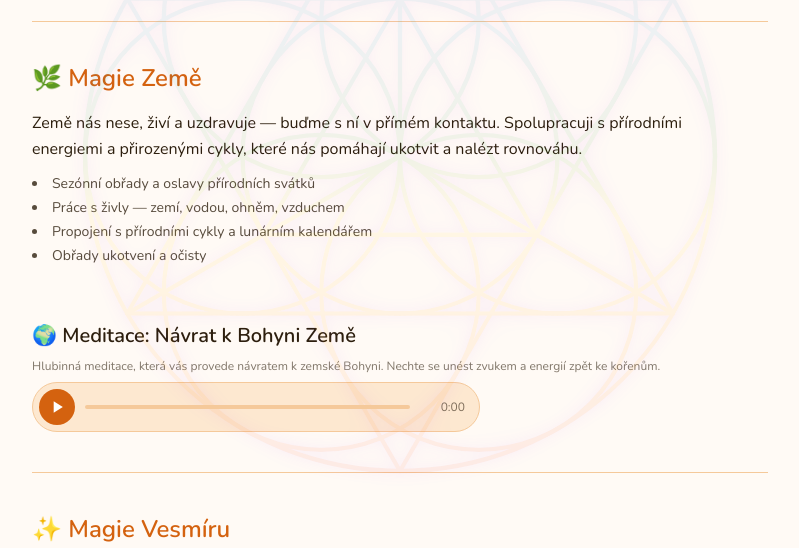
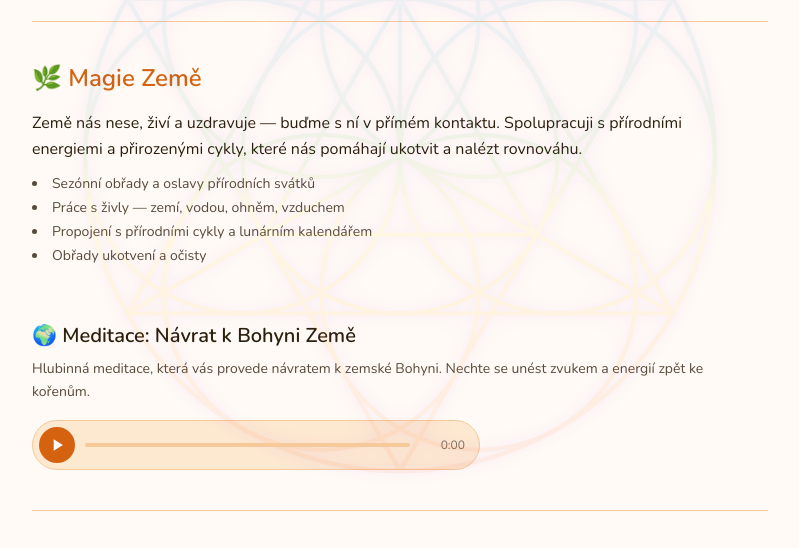
Before and after one commit to Cuchulain/ohnivazena-cz, an Astro site: page /cim-se-zabyvam in a window 1280 px wide. Shown: the part 244-792 px from the top of the page, without its empty margins (240-1039 px from the left). Built offline with nearby package versions, Linux system fonts and the light colour scheme; Astro itself is replaced by a stand-in of ours.

Commit message:
vylepšení popisu meditace "Návrat k Bohyni Země" a úprava stylu textu

```diff
--- a/src/pages/cim-se-zabyvam.astro
+++ b/src/pages/cim-se-zabyvam.astro
@@ -36,7 +36,9 @@ import AudioPlayer from "@/components/AudioPlayer.astro";
         <!-- Meditace Návrat k Bohyni Země -->
         <div class="mt-8 pt-6">
           <h3 class="text-xl font-semibold mb-2">🌍 Meditace: Návrat k Bohyni Země</h3>
-          <p class="text-xs font-medium text-foreground/60 mb-2">Hlubinná meditace, která vás provede návratem k zemské Bohyni. Nechte se unést zvukem a energií zpět ke kořenům.</p>
+          <p class="text-foreground/80 leading-relaxed text-sm mb-4">
+            Hlubinná meditace, která vás provede návratem k zemské Bohyni. Nechte se unést zvukem a energií zpět ke kořenům.
+          </p>
           <AudioPlayer src="/audio/Janinka-Ziva-Navrat-k-Bohyni-Zeme.mp3" label="Přehrát ukázku" />
         </div>
       </div>
```
